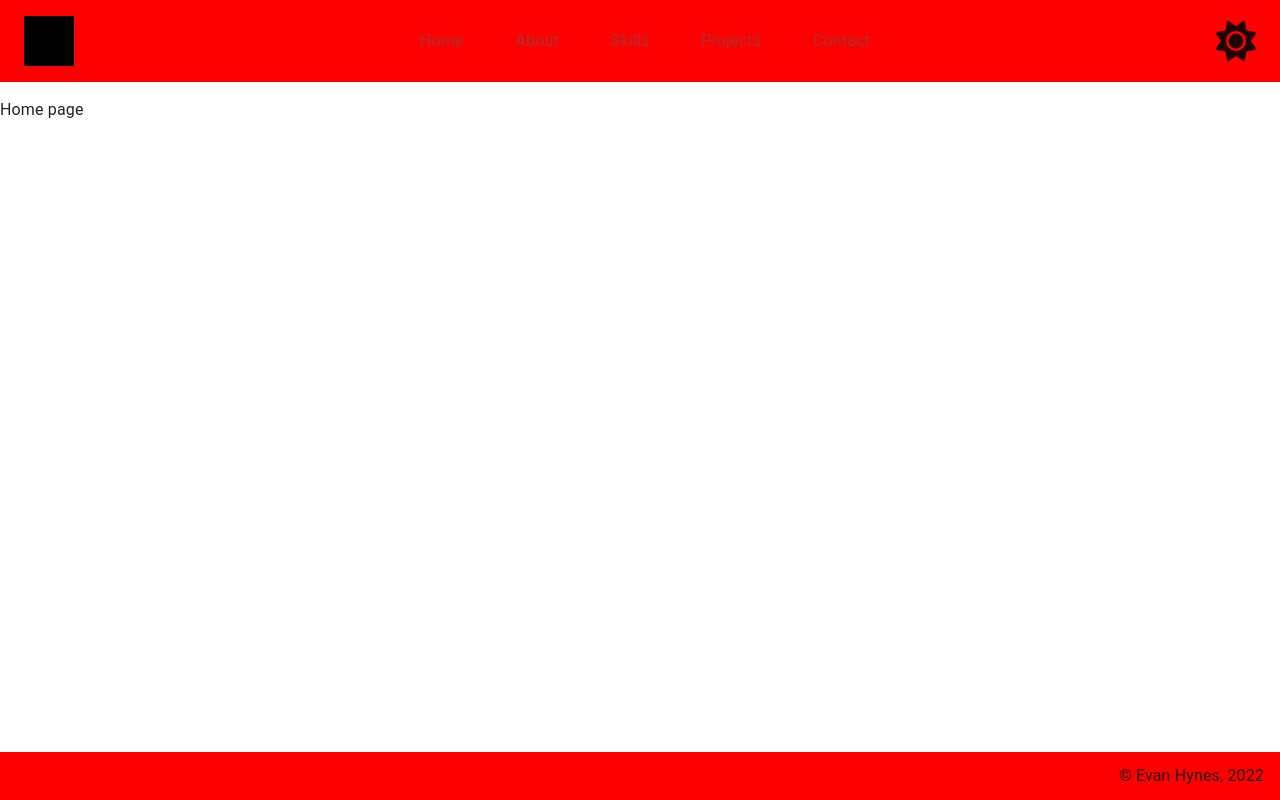
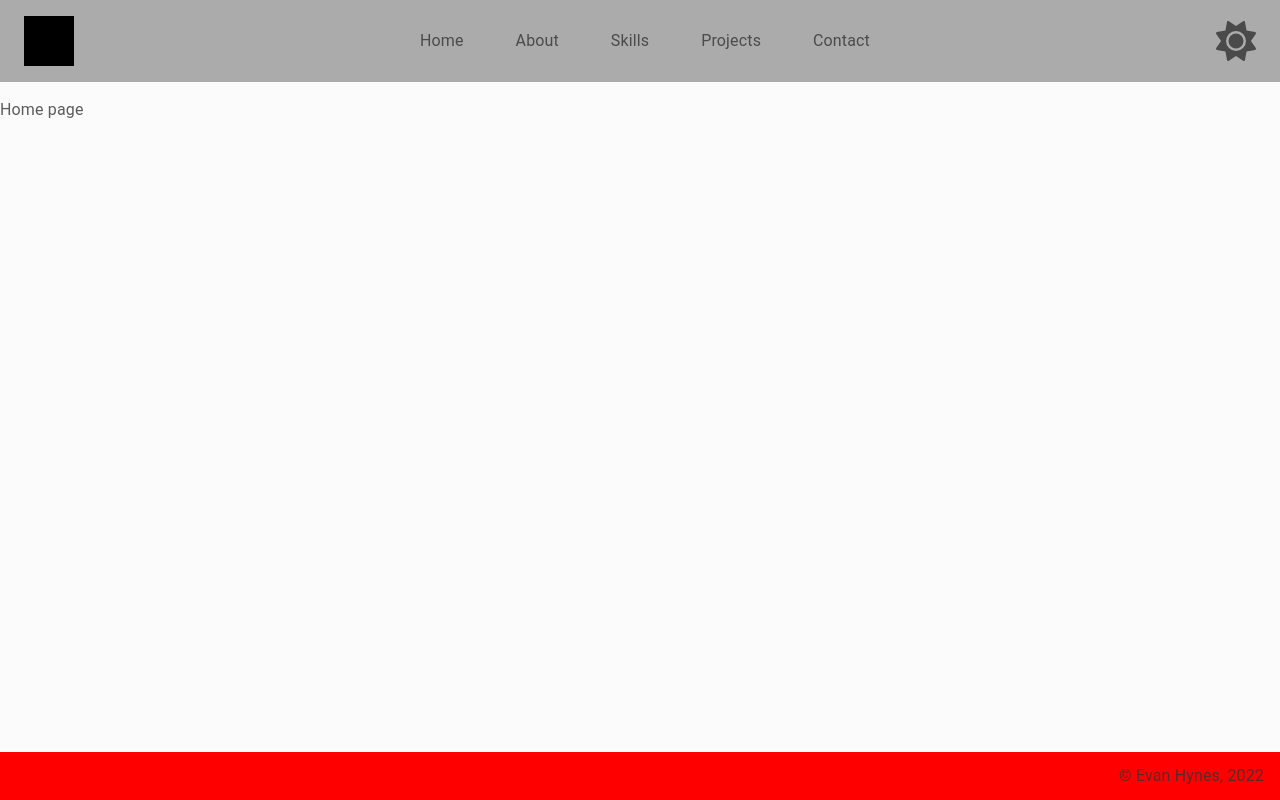
Before and after one commit to mountEvarus/portfolio-2022, a React app: page / in a window 1280 px wide. Built offline with nearby package versions, Linux system fonts and the light colour scheme.

Commit message:
style: add basic greyscale theme

```diff
--- a/package.json
+++ b/package.json
@@ -4,7 +4,7 @@
   "name": "portfolio",
   "packageManager": "yarn@3.2.1",
   "private": true,
-  "version": "0.6.5",
+  "version": "0.6.6",
   "engines": {
     "node": ">=16"
   },
--- a/src/common/header/header.styles.ts
+++ b/src/common/header/header.styles.ts
@@ -1,4 +1,4 @@
-import { Theme } from "@mui/material"
+import { Theme, useTheme } from "@mui/material"
 import { SxProps } from "@mui/system"
 import * as React from "react"
 
@@ -10,6 +10,8 @@ type HeaderStyles = {
 }
 
 export function useStyles(): HeaderStyles {
+  const theme = useTheme()
+
   return {
     colorModeIconStyles: {
       height: "40px",
@@ -30,7 +32,7 @@ export function useStyles(): HeaderStyles {
       backgroundColor: "black",
     },
     outerBoxStyles: {
-      backgroundColor: "red",
+      backgroundColor: theme.palette.primary.light,
       p: "16px 24px",
       display: "flex",
       alignItems: "center",
--- a/src/theme/theme.ts
+++ b/src/theme/theme.ts
@@ -15,12 +15,26 @@ export function useDefaultTheme(mode: ColorMode) {
 
 const LightPalette = {
   primary: {
-    main: "#a83232",
+    main: "rgba(51, 51, 51, 0.8)",
+    light: "rgba(51, 51, 51, 0.4)"
+  },
+  text: {
+    primary: "rgba(51, 51, 51, 0.8)",
+  },
+  background: {
+    default: "rgba(250, 250, 250, 0.8)"
   },
 }
 
 const DarkPalette = {
   primary: {
-    main: "#324ca8",
+    main: "rgba(255, 248, 225, 0.8)",
+    light: "rgba(255, 248, 225, 0.4)",
+  },
+  text: {
+    primary: "rgba(255, 248, 225, 0.8)",
+  },
+  background: {
+    default: "rgba(0, 0, 0, 0.8)"
   },
 }
```
